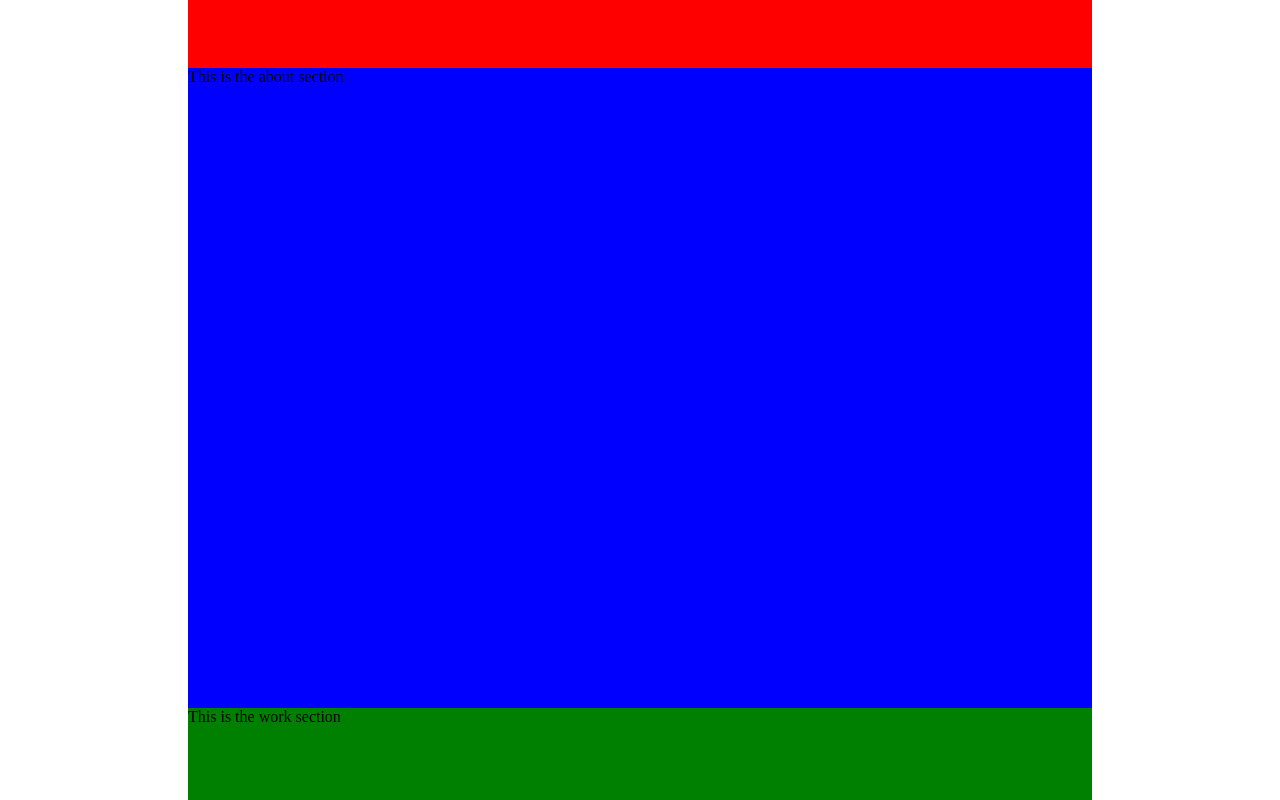
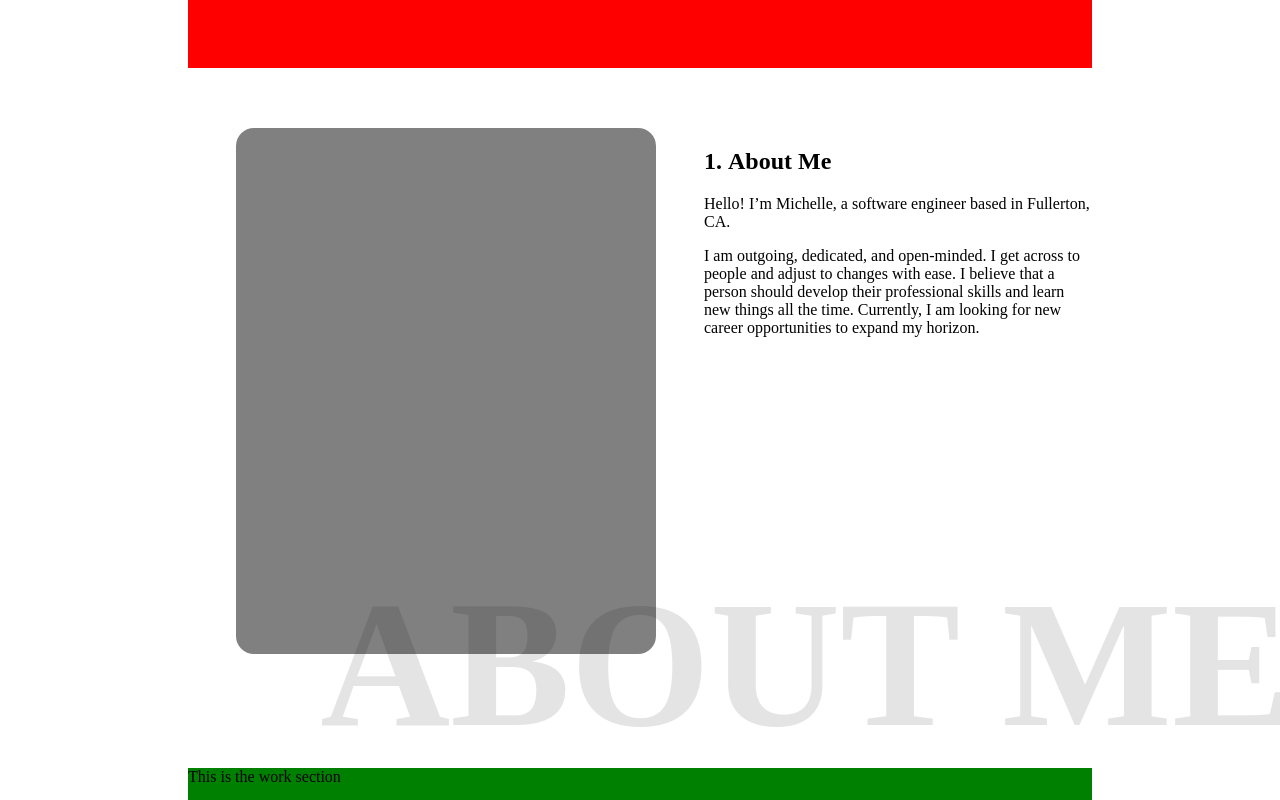
Before and after one commit to BrChung/swe-portfolio, a Gatsby site: page / in a window 1280 px wide. Shown: the part 580-1380 px from the top of the page. Built offline with nearby package versions, Linux system fonts and the light colour scheme; Gatsby itself is replaced by a stand-in of ours.

Commit message:
🚀 Initial Commit

```diff
--- a/src/pages/index.tsx
+++ b/src/pages/index.tsx
@@ -8,7 +8,25 @@ export default function Home() {
         <span>This is the landing section</span>
       </section>
       <section id="about">
-        <span>This is the about section</span>
+        <div className="about-image-container"></div>
+        <div className="about-text-container">
+          <h2>
+            <span className="accent">1.&nbsp;</span>About Me
+          </h2>
+          <p>
+            Hello! I’m Michelle, a software engineer based in Fullerton, CA.
+          </p>
+          <p>
+            I am outgoing, dedicated, and open-minded. I get across to people
+            and adjust to changes with ease. I believe that a person should
+            develop their professional skills and learn new things all the time.
+            Currently, I am looking for new career opportunities to expand my
+            horizon.
+          </p>
+        </div>
+        <div className="about-stylish-text">
+          <span>ABOUT ME</span>
+        </div>
       </section>
       <section id="work">
         <span>This is the work section</span>
--- a/src/styles/global.scss
+++ b/src/styles/global.scss
@@ -16,3 +16,16 @@ body {
   -webkit-font-smoothing: antialiased;
   -moz-osx-font-smoothing: grayscale;
 }
+
+.accent {
+  color: var(--primary);
+}
+
+h2 {
+  font-size: 48px;
+  font-weight: bold;
+}
+
+p {
+  font-size: 18px;
+}
--- a/src/styles/index.scss
+++ b/src/styles/index.scss
@@ -9,7 +9,8 @@
   position: relative;
   width: 100%;
   height: 80vh;
-  background-color: blue;
+  padding-top: 60px;
+  display: flex;
 }
 
 #work {
@@ -31,3 +32,25 @@
   padding: 0 180px;
   margin: 0 auto;
 }
+
+.about-image-container {
+  min-width: 420px;
+  height: 526px;
+  background: grey;
+  margin: 0 48px;
+  border-radius: 18px;
+}
+
+.about-text-container {
+  width: 550px;
+}
+
+.about-stylish-text {
+  position: absolute;
+  bottom: 0px;
+  right: -200px;
+  font-size: 180px;
+  font-weight: 700;
+  opacity: 10%;
+  white-space: nowrap;
+}
```
